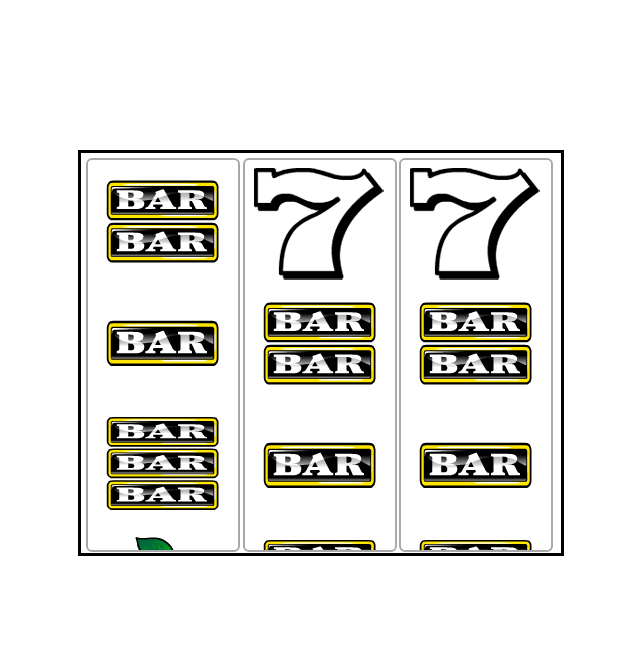
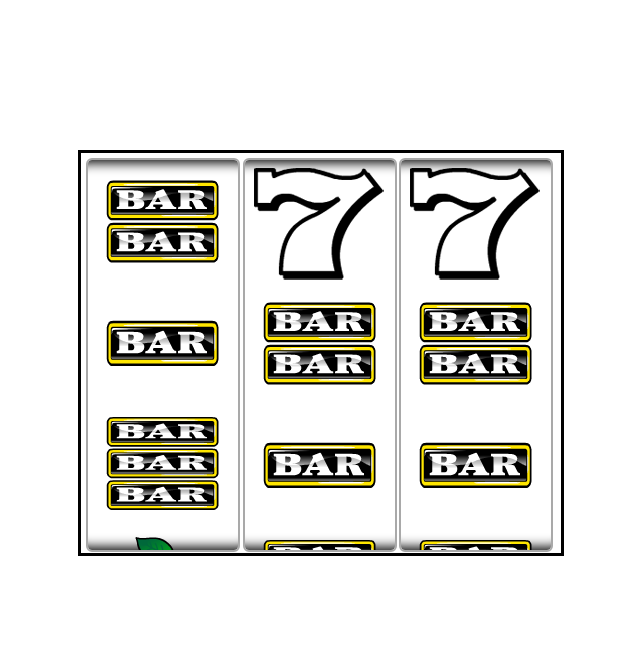
Before and after one commit to paulsokk/slot-machine, a plain HTML site: page index.html in a window 1280 px wide. Shown: the whole page, without its empty margins (319-959 px from the left). Drawn offline with Linux system fonts and the light colour scheme.

Commit message:
Add black shadows on reel wheel top and bottom

```diff
--- a/styles.css
+++ b/styles.css
@@ -16,6 +16,8 @@
   height: 100%;
   position: relative;
   overflow: hidden;
+  box-shadow: inset 0px 18px 12px -15px rgba(0, 0, 0, 1),
+    inset 0px -18px 12px -15px rgba(0, 0, 0, 1);
 }
 
 .reel-img {
```
